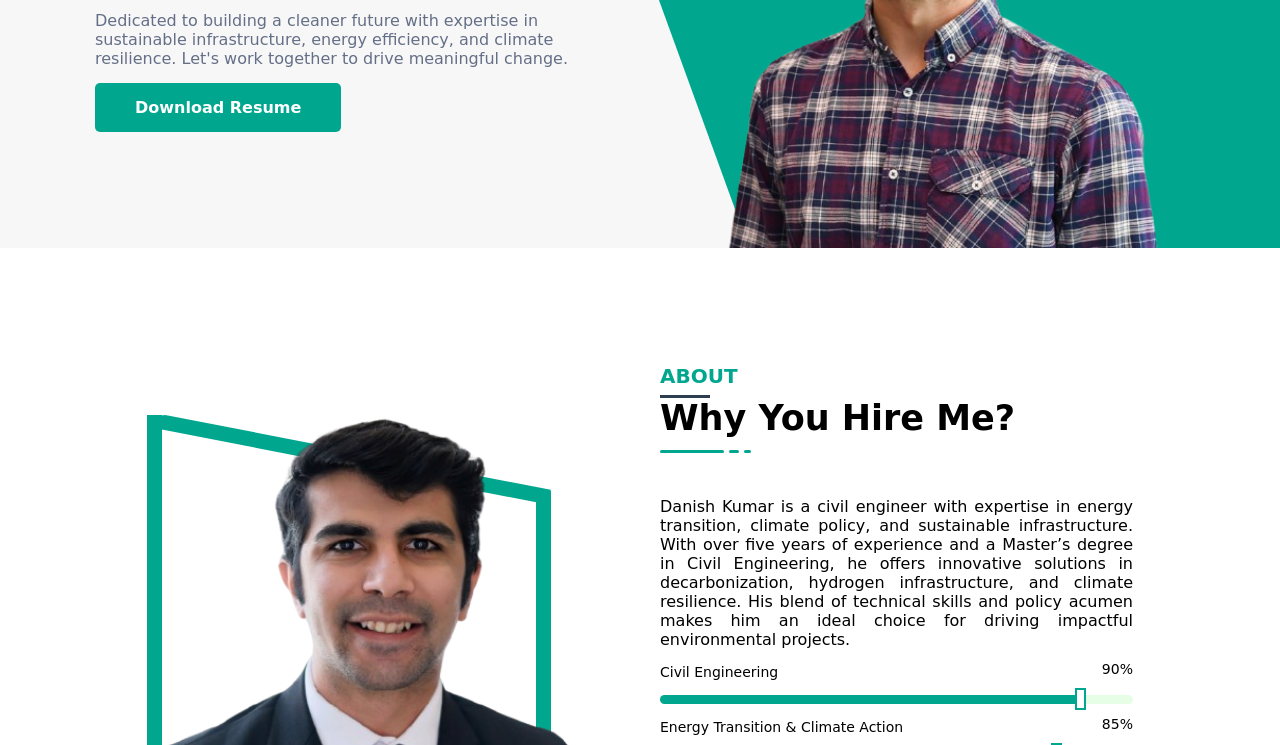
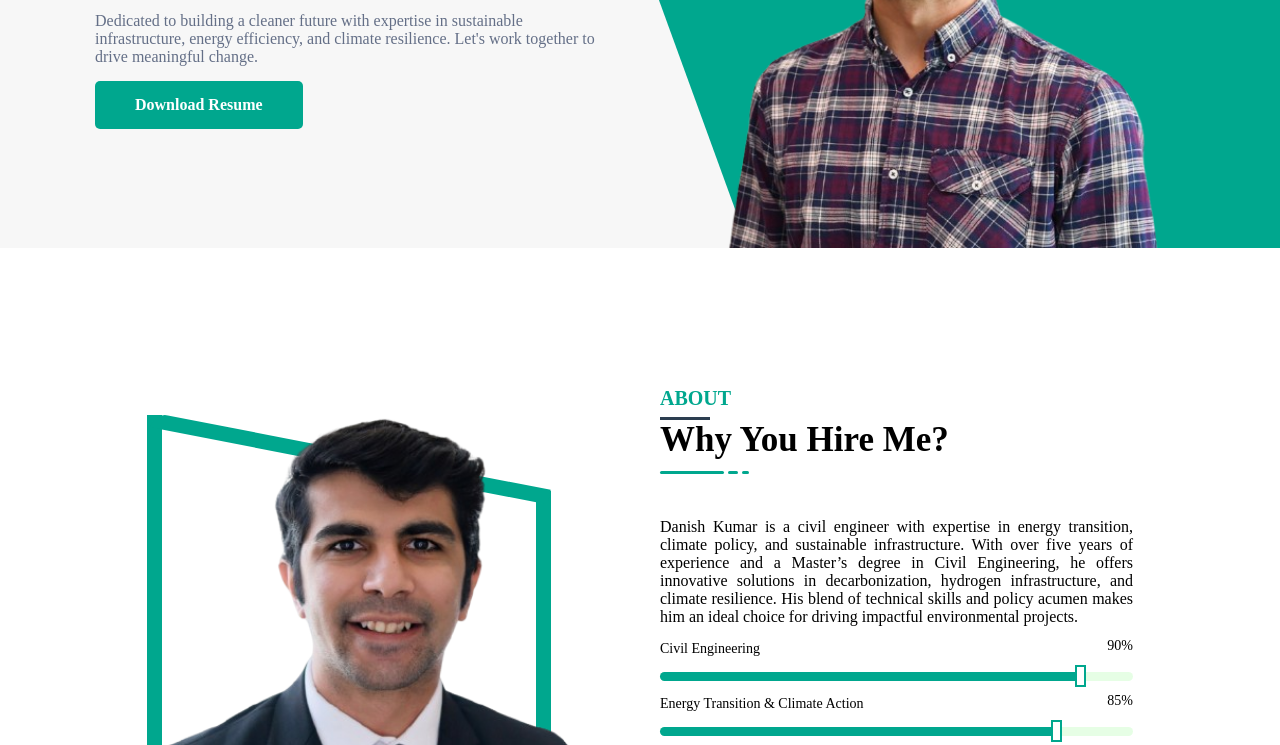
Before and after one commit to akbar909/html-css-js, a plain HTML site: page index.html in a window 1280 px wide. Shown: the part 352-1097 px from the top of the page. Drawn offline with Linux system fonts and the light colour scheme.

Commit message:
Update style.css

```diff
--- a/css/style.css
+++ b/css/style.css
@@ -17,7 +17,6 @@ html
 }
 body
 {
-    font-family: "Kaushan Script", cursive;
     font-size: 16px;
     font-weight: normal;
     overflow-x: hidden;
```
